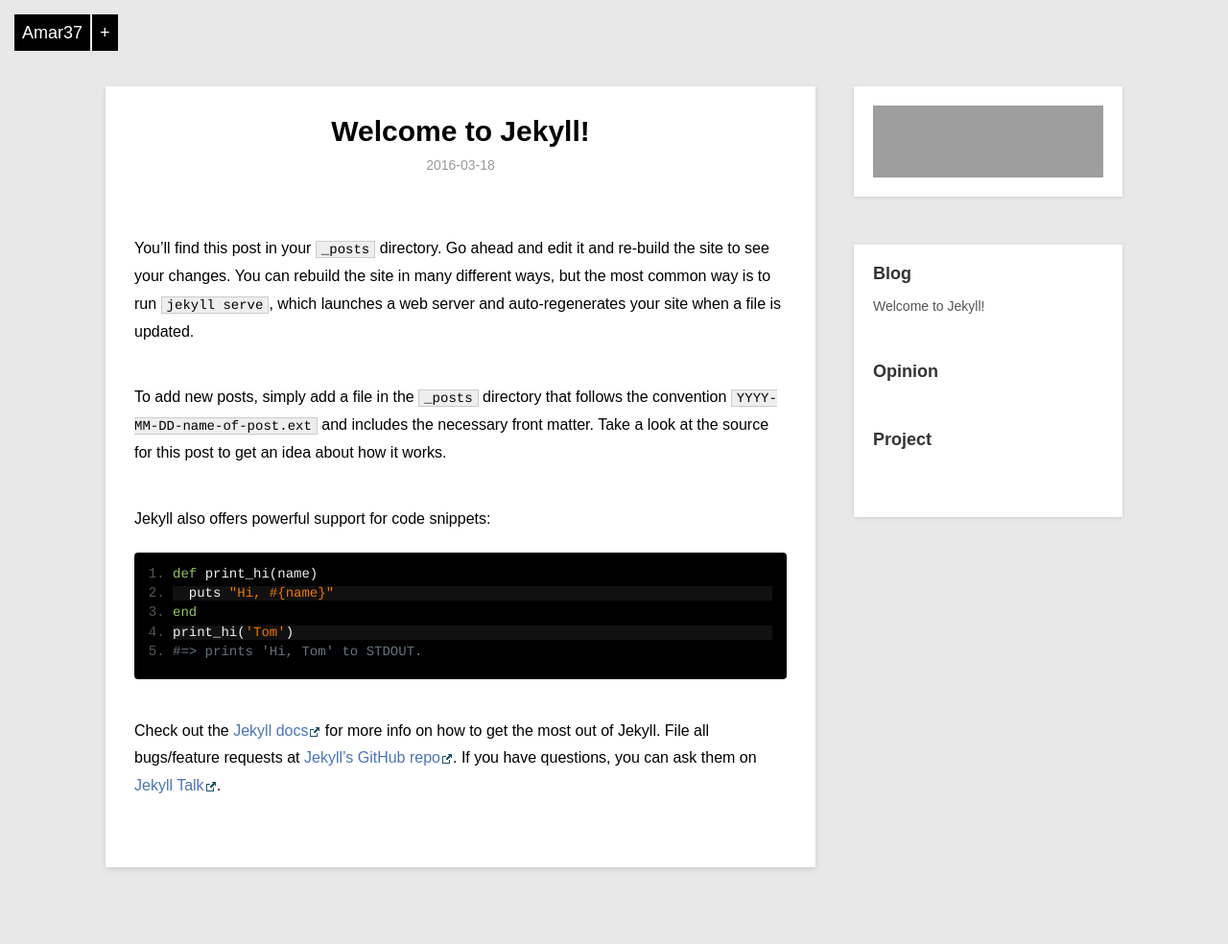
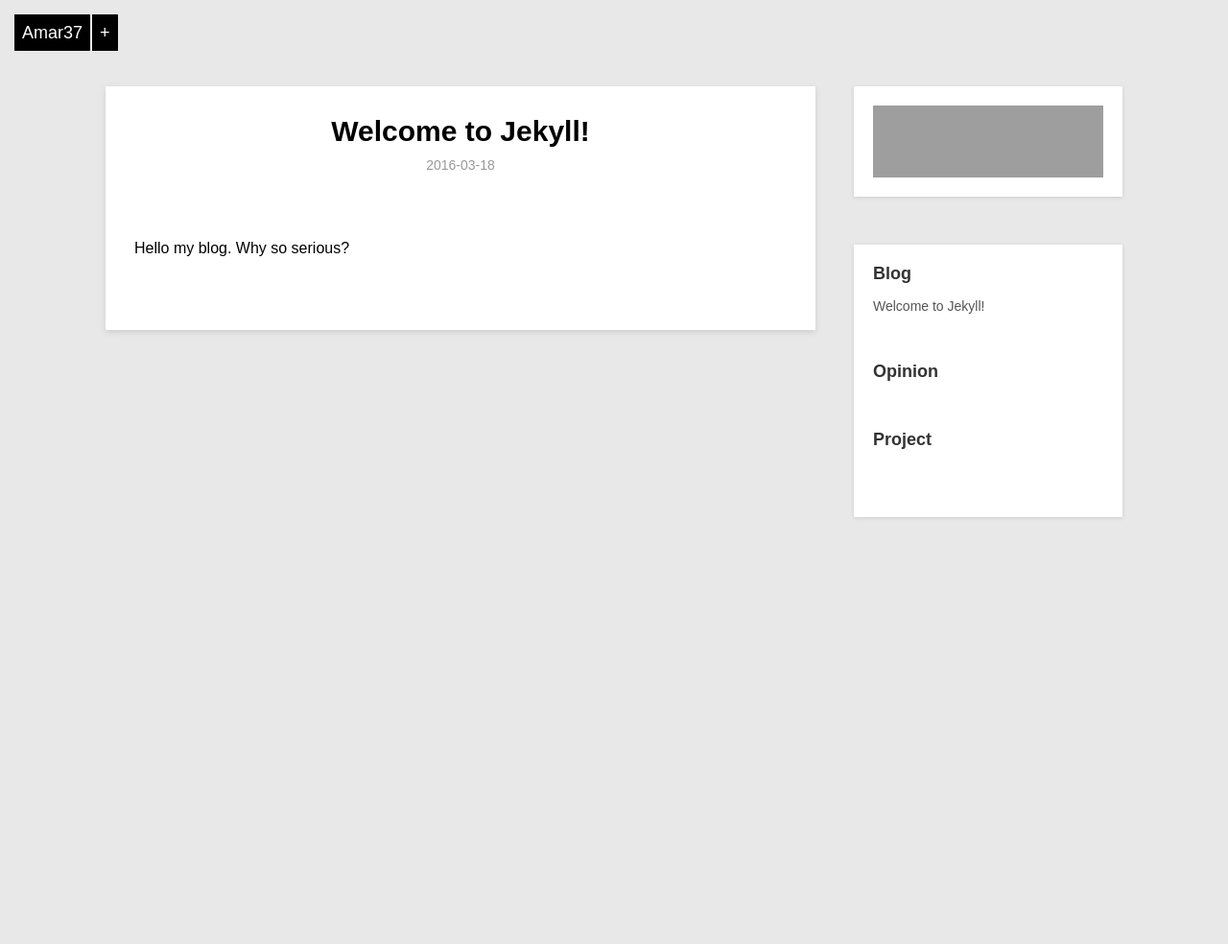
Before and after one commit to amar37/amar37.github.io, a Jekyll site: the page built from _posts/blog/2016-03-19-welcome-to-jekyll.markdown, in a window 1280 px wide. Shown: the whole page at 96% size. Built offline with Jekyll 4.4.1, drawn with Linux system fonts in a browser that asks for light colours; after the commit the page ends 900 px from its top, so only the background shows below that; grey boxes are pictures that could not be loaded.

Commit message:
serious
ser

```diff
--- a/_posts/blog/2016-03-19-welcome-to-jekyll.markdown
+++ b/_posts/blog/2016-03-19-welcome-to-jekyll.markdown
@@ -4,22 +4,4 @@ title:  "Welcome to Jekyll!"
 date:   2016-03-19 05:18:37 +0900
 category: blog
 ---
-You’ll find this post in your `_posts` directory. Go ahead and edit it and re-build the site to see your changes. You can rebuild the site in many different ways, but the most common way is to run `jekyll serve`, which launches a web server and auto-regenerates your site when a file is updated.
-
-To add new posts, simply add a file in the `_posts` directory that follows the convention `YYYY-MM-DD-name-of-post.ext` and includes the necessary front matter. Take a look at the source for this post to get an idea about how it works.
-
-Jekyll also offers powerful support for code snippets:
-
-{% highlight ruby %}
-def print_hi(name)
-  puts "Hi, #{name}"
-end
-print_hi('Tom')
-#=> prints 'Hi, Tom' to STDOUT.
-{% endhighlight %}
-
-Check out the [Jekyll docs][jekyll-docs] for more info on how to get the most out of Jekyll. File all bugs/feature requests at [Jekyll’s GitHub repo][jekyll-gh]. If you have questions, you can ask them on [Jekyll Talk][jekyll-talk].
-
-[jekyll-docs]: http://jekyllrb.com/docs/home
-[jekyll-gh]:   https://github.com/jekyll/jekyll
-[jekyll-talk]: https://talk.jekyllrb.com/
+Hello my blog. Why so serious?
```
